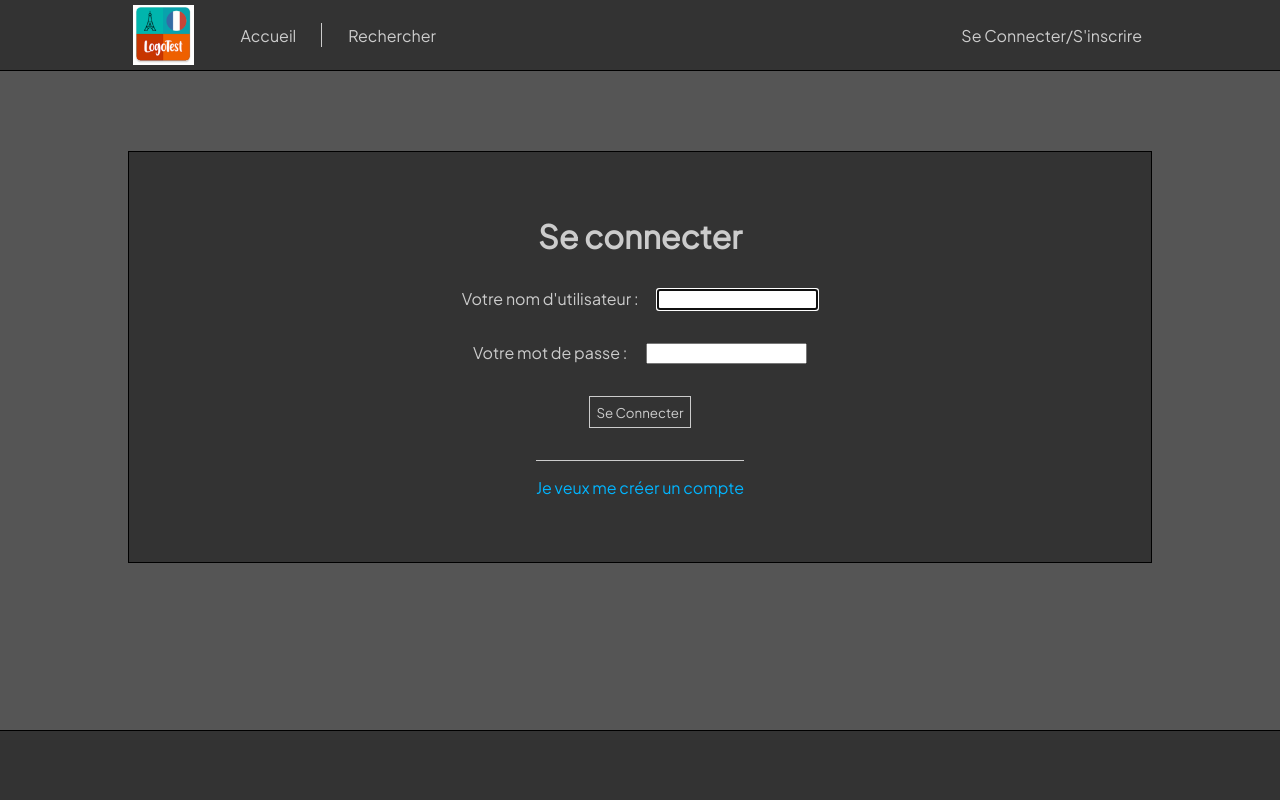
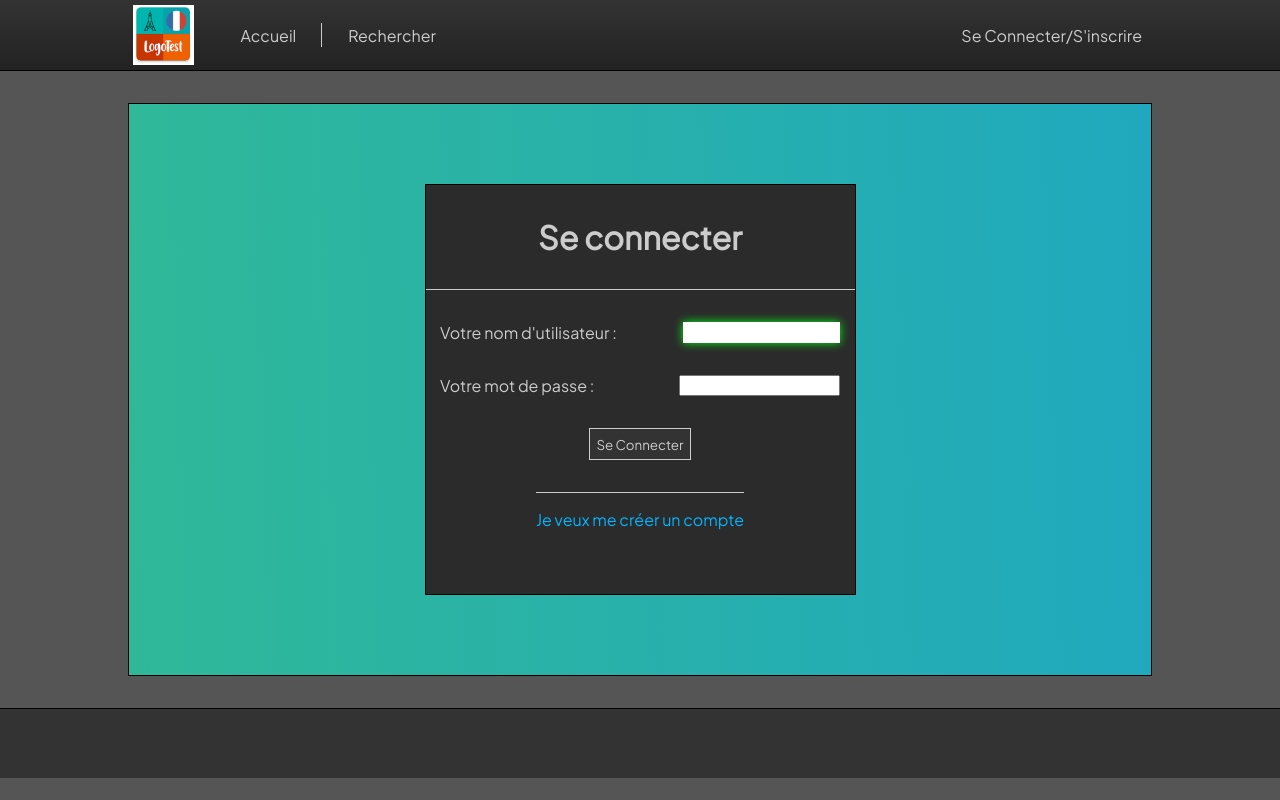
Before and after one commit to r0b3-v1/symfony-project, a Symfony app: template templates/security/login.html.twig in a window 1280 px wide. Run offline with Twig, Linux system fonts and the light colour scheme; the template is opened without the code that fills it, so the values that code supplies are empty; some libraries are stand-ins or nearby versions.

Commit message:
css + modif form de connexion

```diff
--- /dev/null
+++ b/public/css/form.css
@@ -0,0 +1,165 @@
+form {
+  background: linear-gradient(88deg, #49d25a, #1aa3cc, #a20db2);
+  background-size: 600% 600%;
+  -webkit-animation: bg_gradient 13s ease infinite;
+  animation: bg_gradient 13s ease infinite;
+  border: 1px solid black;
+  padding: 5em;
+}
+
+form .form-content {
+  background-color: #2b2b2b;
+  display: -webkit-box;
+  display: -ms-flexbox;
+  display: flex;
+  -webkit-box-orient: vertical;
+  -webkit-box-direction: normal;
+      -ms-flex-direction: column;
+          flex-direction: column;
+  -webkit-box-align: center;
+      -ms-flex-align: center;
+          align-items: center;
+  gap: 2em;
+  padding: 4em 0;
+  padding-top: 2em;
+  width: 50%;
+  margin: auto;
+  border: 1px solid black;
+}
+
+form .form-content h1 {
+  border-bottom: 1px solid;
+  width: 100%;
+  text-align: center;
+  padding-bottom: 1em;
+}
+
+form .form-content label {
+  margin-right: 1em;
+}
+
+form .form-content input:focus {
+  -webkit-box-shadow: 0 0 10px #00b5ff;
+          box-shadow: 0 0 10px #00b5ff;
+  outline: none;
+  border: none;
+  -webkit-animation: border_color_change 5s infinite;
+          animation: border_color_change 5s infinite;
+}
+
+form .form-content .form-input {
+  display: -webkit-box;
+  display: -ms-flexbox;
+  display: flex;
+  -webkit-box-pack: justify;
+      -ms-flex-pack: justify;
+          justify-content: space-between;
+  min-width: 25em;
+}
+
+form .form-content .input-alert {
+  background: #ca9393;
+  padding: 1em;
+  border-radius: 10px;
+  border: 1px solid red;
+  color: white;
+}
+
+form .form-content .input-errors {
+  font-size: 0.8em;
+  color: red;
+}
+
+form .form-content .input-errors i {
+  margin-right: 10px;
+}
+
+.top-separator {
+  text-align: center;
+  position: relative;
+  padding-top: 1em;
+  border-top: 1px solid var(--MP-text-primary);
+}
+
+.link-anim {
+  -webkit-transition: all 0.2s ease-in-out;
+  transition: all 0.2s ease-in-out;
+  color: #00b5ff !important;
+}
+
+.link-anim:hover {
+  background: -webkit-gradient(linear, left top, right top, from(#01ff00), to(#01ff00));
+  background: linear-gradient(90deg, #01ff00 0%, #01ff00 100%);
+  -webkit-background-clip: text;
+  -webkit-text-fill-color: transparent;
+}
+
+.error {
+  display: -webkit-box;
+  display: -ms-flexbox;
+  display: flex;
+  -webkit-box-align: center;
+      -ms-flex-align: center;
+          align-items: center;
+  gap: 1em;
+  color: red;
+}
+
+.logout {
+  color: orange !important;
+}
+
+@-webkit-keyframes border_color_change {
+  0% {
+    -webkit-box-shadow: 0 0 10px #00b5ff;
+            box-shadow: 0 0 10px #00b5ff;
+  }
+  50% {
+    -webkit-box-shadow: 0 0 10px #01ff00;
+            box-shadow: 0 0 10px #01ff00;
+  }
+  100% {
+    -webkit-box-shadow: 0 0 10px #00b5ff;
+            box-shadow: 0 0 10px #00b5ff;
+  }
+}
+
+@keyframes border_color_change {
+  0% {
+    -webkit-box-shadow: 0 0 10px #00b5ff;
+            box-shadow: 0 0 10px #00b5ff;
+  }
+  50% {
+    -webkit-box-shadow: 0 0 10px #01ff00;
+            box-shadow: 0 0 10px #01ff00;
+  }
+  100% {
+    -webkit-box-shadow: 0 0 10px #00b5ff;
+            box-shadow: 0 0 10px #00b5ff;
+  }
+}
+
+@-webkit-keyframes bg_gradient {
+  0% {
+    background-position: 68% 0%;
+  }
+  50% {
+    background-position: 33% 100%;
+  }
+  100% {
+    background-position: 68% 0%;
+  }
+}
+
+@keyframes bg_gradient {
+  0% {
+    background-position: 68% 0%;
+  }
+  50% {
+    background-position: 33% 100%;
+  }
+  100% {
+    background-position: 68% 0%;
+  }
+}
+/*# sourceMappingURL=form.css.map */
--- /dev/null
+++ b/public/css/form.scss
@@ -0,0 +1,124 @@
+form {
+    background: linear-gradient(88deg, #49d25a, #1aa3cc, #a20db2);
+    background-size: 600% 600%;
+
+    -webkit-animation: bg_gradient 13s ease infinite;
+    -moz-animation: bg_gradient 13s ease infinite;
+    animation: bg_gradient 13s ease infinite;
+    border: 1px solid black;
+
+    padding: 5em;
+    .form-content{
+        background-color: #2b2b2b;
+        display: flex;
+        flex-direction: column;
+        align-items: center;
+        gap: 2em;
+        padding: 4em 0;
+        padding-top: 2em;
+        width: 50%;
+        margin:auto;
+        border: 1px solid black;
+
+        h1{
+            border-bottom: 1px solid;
+            width: 100%;
+            text-align: center;
+            padding-bottom: 1em;
+        }
+
+        label {
+            margin-right: 1em;
+        }
+
+        input:focus{
+            box-shadow: 0 0 10px #00b5ff;
+            outline: none;
+            border:none;
+            animation: border_color_change 5s infinite;
+            // border-color: red;
+        }
+
+        .form-input{
+            display: flex;
+            justify-content: space-between;
+            min-width: 25em;
+        }
+
+        .input-alert{
+            background: #ca9393;
+            padding: 1em;
+            border-radius: 10px;
+            border: 1px solid red;
+            color: white;
+        }
+
+        .input-errors{
+            font-size: 0.8em;
+            color: red;
+            i{
+                margin-right: 10px;
+            }
+        }
+    }
+
+}
+
+.top-separator {
+
+    text-align: center;
+    position: relative;
+    padding-top: 1em;
+    border-top: 1px solid var(--MP-text-primary);
+}
+
+.link-anim {
+    transition: all 0.2s ease-in-out;
+    color: rgba(0,181,255,1)!important;
+    &:hover {
+        background: linear-gradient(90deg, rgba(1,255,0,1) 0%, rgba(1,255,0,1) 100%);
+        -webkit-background-clip: text;
+        -webkit-text-fill-color: transparent;
+    }
+}
+
+.error{
+    display: flex;
+    align-items: center;
+    gap: 1em;
+    color: red;
+}
+
+.logout{
+    color:orange!important;
+}
+
+@keyframes border_color_change {
+
+    0%{
+        box-shadow: 0 0 10px #00b5ff;
+    }
+    50%{
+        box-shadow: 0 0 10px #01ff00;
+    }
+    100%{
+        box-shadow: 0 0 10px #00b5ff;
+    }
+
+}
+
+@-webkit-keyframes bg_gradient {
+    0%{background-position:68% 0%}
+    50%{background-position:33% 100%}
+    100%{background-position:68% 0%}
+}
+@-moz-keyframes bg_gradient {
+    0%{background-position:68% 0%}
+    50%{background-position:33% 100%}
+    100%{background-position:68% 0%}
+}
+@keyframes bg_gradient {
+    0%{background-position:68% 0%}
+    50%{background-position:33% 100%}
+    100%{background-position:68% 0%}
+}
--- a/public/css/login.css
+++ b/public/css/login.css
@@ -19,8 +19,31 @@ form label {
   margin-right: 1em;
 }
 
-form .form-input:nth-last-child(1) {
-  color: red !important;
+form .form-input {
+  display: -webkit-box;
+  display: -ms-flexbox;
+  display: flex;
+  -webkit-box-pack: justify;
+      -ms-flex-pack: justify;
+          justify-content: space-between;
+  min-width: 25em;
+}
+
+form .input-alert {
+  background: #ca9393;
+  padding: 1em;
+  border-radius: 10px;
+  border: 1px solid red;
+  color: white;
+}
+
+form .input-errors {
+  font-size: 0.8em;
+  color: red;
+}
+
+form .input-errors i {
+  margin-right: 10px;
 }
 
 .top-separator {
--- a/public/css/login.scss
+++ /dev/null
@@ -1,47 +0,0 @@
-form {
-    display: flex;
-    flex-direction: column;
-    align-items: center;
-    gap: 2em;
-    padding: 4em 0;
-    background-color: var(--MP-bg-primary);
-    border: 1px solid black;
-
-    label {
-        margin-right: 1em;
-    }
-
-    .form-input:nth-last-child(1) {
-        color: red !important;
-    }
-
-}
-
-.top-separator {
-
-    text-align: center;
-    position: relative;
-    padding-top: 1em;
-    border-top: 1px solid var(--MP-text-primary);
-}
-
-.link-anim {
-    transition: all 0.2s ease-in-out;
-    color: rgba(0,181,255,1)!important;
-    &:hover {
-        background: linear-gradient(90deg, rgba(1,255,0,1) 0%, rgba(1,255,0,1) 100%);
-        -webkit-background-clip: text;
-        -webkit-text-fill-color: transparent;
-    }
-}
-
-.error{
-    display: flex;
-    align-items: center;
-    gap: 1em;
-    color: red;
-}
-
-.logout{
-    color:orange!important;
-}
--- a/public/css/style.css
+++ b/public/css/style.css
@@ -23,7 +23,8 @@ a:visited {
 }
 
 header {
-  background-color: var(--MP-bg-primary);
+  background: var(--MP-bg-primary) -webkit-gradient(linear, left top, left bottom, from(rgba(255, 255, 255, 0)), color-stop(150%, rgba(0, 0, 0, 0.5)));
+  background: var(--MP-bg-primary) linear-gradient(180deg, rgba(255, 255, 255, 0) 0%, rgba(0, 0, 0, 0.5) 150%);
   border-bottom: 1px solid black;
 }
 
@@ -96,7 +97,7 @@ body {
 }
 
 .main {
-  margin-top: 5em;
+  margin-top: 2em;
   padding: 0 8em;
 }
 
@@ -108,9 +109,9 @@ footer {
   border-top: 1px solid black;
   background-color: var(--MP-bg-primary);
   height: 70px;
-  position: absolute;
   width: 100%;
   bottom: 0;
+  margin-top: 2em;
 }
 
 .banner-container {
--- a/public/css/style.scss
+++ b/public/css/style.scss
@@ -24,7 +24,7 @@ a:visited {
 }
 
 header {
-    background-color: var(--MP-bg-primary);
+    background: var(--MP-bg-primary) linear-gradient(180deg, rgba(255, 255, 255, 0) 0%, rgba(0, 0, 0, 0.5) 150%);
     border-bottom: 1px solid black;
 
     .left>*:not(.logo), .right>*{
@@ -91,7 +91,7 @@ body{
 }
 
 .main {
-    margin-top: 5em;
+    margin-top: 2em;
     padding: 0 8em;
 }
 
@@ -103,9 +103,10 @@ footer {
     border-top: 1px solid black;
     background-color: var(--MP-bg-primary);
     height: 70px;
-    position: absolute;
+    // position: absolute;
     width: 100%;
     bottom: 0;
+    margin-top: 2em;
 }
 
 .banner-container {
--- a/src/Controller/RegistrationController.php
+++ b/src/Controller/RegistrationController.php
@@ -26,6 +26,7 @@ class RegistrationController extends AbstractController
         $form->handleRequest($request);
 
         if ($form->isSubmitted() && $form->isValid()) {
+
             // encode the plain password
             $user->setPassword(
             $userPasswordHasher->hashPassword(
--- a/templates/security/login.html.twig
+++ b/templates/security/login.html.twig
@@ -6,12 +6,14 @@
 {% block stylesheets %}
 
 	<link rel="stylesheet" href="{{ asset('css/style.css')}}">
-	<link rel="stylesheet" href="{{ asset('css/login.css')}}">
+	<link rel="stylesheet" href="{{ asset('css/form.css')}}">
 
 {% endblock %}
 
 {% block body %}
 	<form method="post" class='text-light'>
+
+		<div class="form-content">
             <h1 class="h3 mb-3 font-weight-normal">Se connecter</h1>
             {% if error %}
                 <div class="error">
@@ -19,7 +21,6 @@
                     <div class="alert alert-danger">{{ error.messageKey|trans(error.messageData, 'security') }}</div>
                 </div>
             {% endif %}
-
             {% if app.user %}
                 <div>
                     Vous êtes déjà connecté en tant que
@@ -27,24 +28,18 @@
                     <a class="logout link-anim" href="{{ path('app_logout') }}">Se déconnecter</a>
                 </div>
             {% endif %}
-
-
             <div class="form-input">
                 <label for="inputUsername">Votre nom d'utilisateur :
                 </label>
                 <input type="text" value="{{ last_username }}" name="username" id="inputUsername" class="" required autofocus>
             </div>
-
             <div class="form-input">
                 <label for="inputPassword">Votre mot de passe :
                 </label>
                 <input type="password" name="password" id="inputPassword" class="" required>
             </div>
-
-
             <input
             type="hidden" name="_csrf_token" value="{{ csrf_token('authenticate') }}">
-
             {#
                                             Uncomment this section and add a remember_me option below your firewall to activate remember me functionality.
                                             See https://symfony.com/doc/current/security/remember_me.html
@@ -55,13 +50,12 @@
                                                 </label>
                                             </div>
                                         #}
-
             <button class="button" type="submit">
                 Se Connecter
             </button>
-
             <div class="top-separator">
                 <a class="link-anim" href="{{path('app_register')}}">Je veux me créer un compte</a>
             </div>
+        </div>
 	</form>
 {% endblock %}
```
Also changed, not shown: src/Controller/HomeController.php (+7 -0 lines), src/Form/RegistrationFormType.php (+9 -2 lines), templates/forms/fields.twig (added, +17 -0 lines), templates/home/terms.html.twig (added, +12 -0 lines), templates/registration/register.html.twig (+8 -5 lines), public/images/static/ink.png (added), 3 other files. Lines whose indentation alone changed are shown as unchanged.
